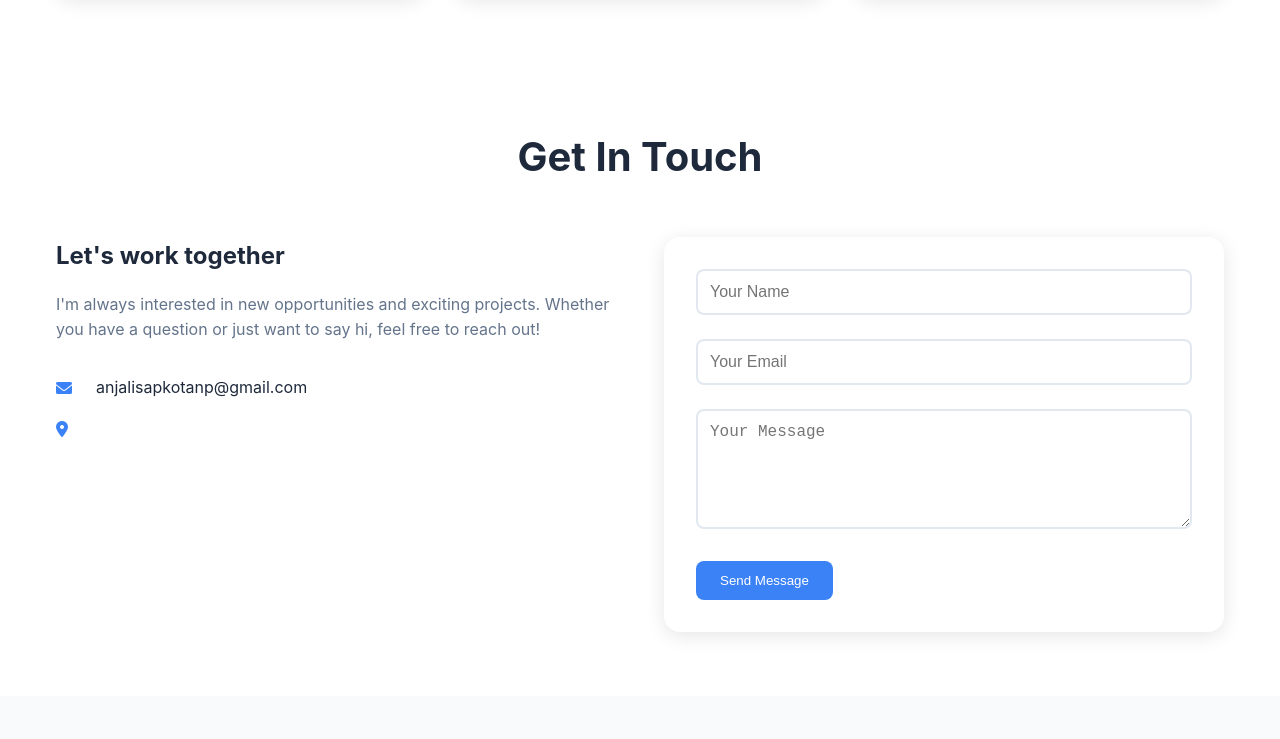
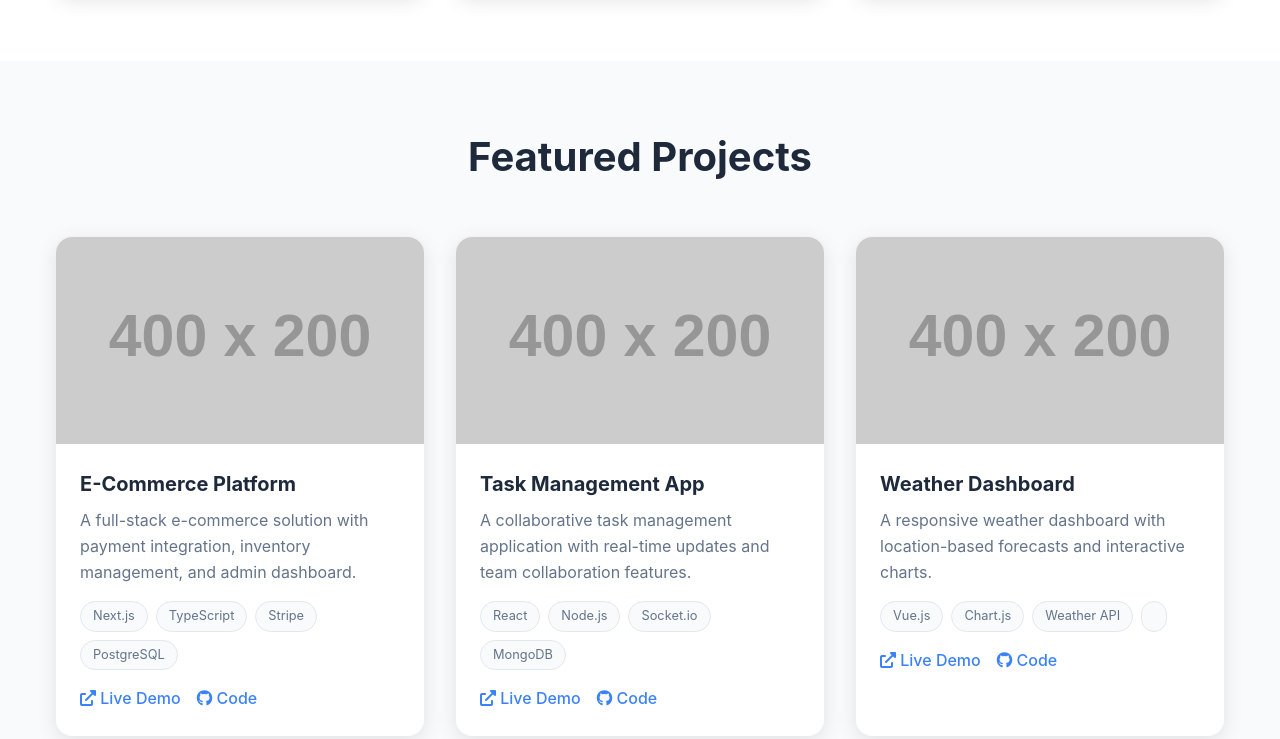
Before and after one commit to Anjalisapk/Anjalisapk.github.io, a plain HTML site: page index.html in a window 1280 px wide. Shown: the part 1734-2473 px from the top of the page. Drawn offline with Linux system fonts and the light colour scheme; placeholder pictures from the web are drawn by us.

Commit message:
project unhide

```diff
--- a/index.html
+++ b/index.html
@@ -22,7 +22,7 @@
                     <ul class="nav-list">
                         <li><a href="#about" class="nav-link">About</a></li>
                         <li><a href="#skills" class="nav-link">Skills</a></li>
-                        <!-- <li><a href="#projects" class="nav-link">Projects</a></li> -->
+                        <li><a href="#projects" class="nav-link">Projects</a></li>
                         <li><a href="#contact" class="nav-link">Contact</a></li>
                     </ul>
                 </nav>
@@ -166,7 +166,7 @@
     </section>
 
     <!-- Projects Section -->
-    <!-- <section id="projects" class="projects">
+    <section id="projects" class="projects">
         <div class="container">
             <h2 class="section-title">Featured Projects</h2>
 
@@ -185,10 +185,10 @@
                             <span class="project-tag">PostgreSQL</span>
                         </div>
                         <div class="project-links">
-                            <a href="#" class="project-link">
+                            <a href="https://github.com/Anjalisapk" class="project-link">
                                 <i class="fas fa-external-link-alt"></i> Live Demo
                             </a>
-                            <a href="#" class="project-link">
+                            <a href="https://github.com/Anjalisapk" class="project-link">
                                 <i class="fab fa-github"></i> Code
                             </a>
                         </div>
@@ -209,10 +209,10 @@
                             <span class="project-tag">MongoDB</span>
                         </div>
                         <div class="project-links">
-                            <a href="#" class="project-link">
+                            <a href="https://github.com/Anjalisapk" class="project-link">
                                 <i class="fas fa-external-link-alt"></i> Live Demo
                             </a>
-                            <a href="#" class="project-link">
+                            <a href="https://github.com/Anjalisapk" class="project-link">
                                 <i class="fab fa-github"></i> Code
                             </a>
                         </div>
@@ -233,10 +233,10 @@
                             <span class="project-tag"></span>
                         </div>
                         <div class="project-links">
-                            <a href="#" class="project-link">
+                            <a href="https://github.com/Anjalisapk" class="project-link">
                                 <i class="fas fa-external-link-alt"></i> Live Demo
                             </a>
-                            <a href="#" class="project-link">
+                            <a href="https://github.com/Anjalisapk" class="project-link">
                                 <i class="fab fa-github"></i> Code
                             </a>
                         </div>
@@ -257,10 +257,10 @@
                             <span class="project-tag">MDX</span>
                         </div>
                         <div class="project-links">
-                            <a href="#" class="project-link">
+                            <a href="https://github.com/Anjalisapk" class="project-link">
                                 <i class="fas fa-external-link-alt"></i> Live Demo
                             </a>
-                            <a href="#" class="project-link">
+                            <a href="https://github.com/Anjalisapk" class="project-link">
                                 <i class="fab fa-github"></i> Code
                             </a>
                         </div>
@@ -268,7 +268,7 @@
                 </div>
             </div>
         </div>
-    </section> -->
+    </section>
 
     <!-- Contact Section -->
     <section id="contact" class="contact">
```
